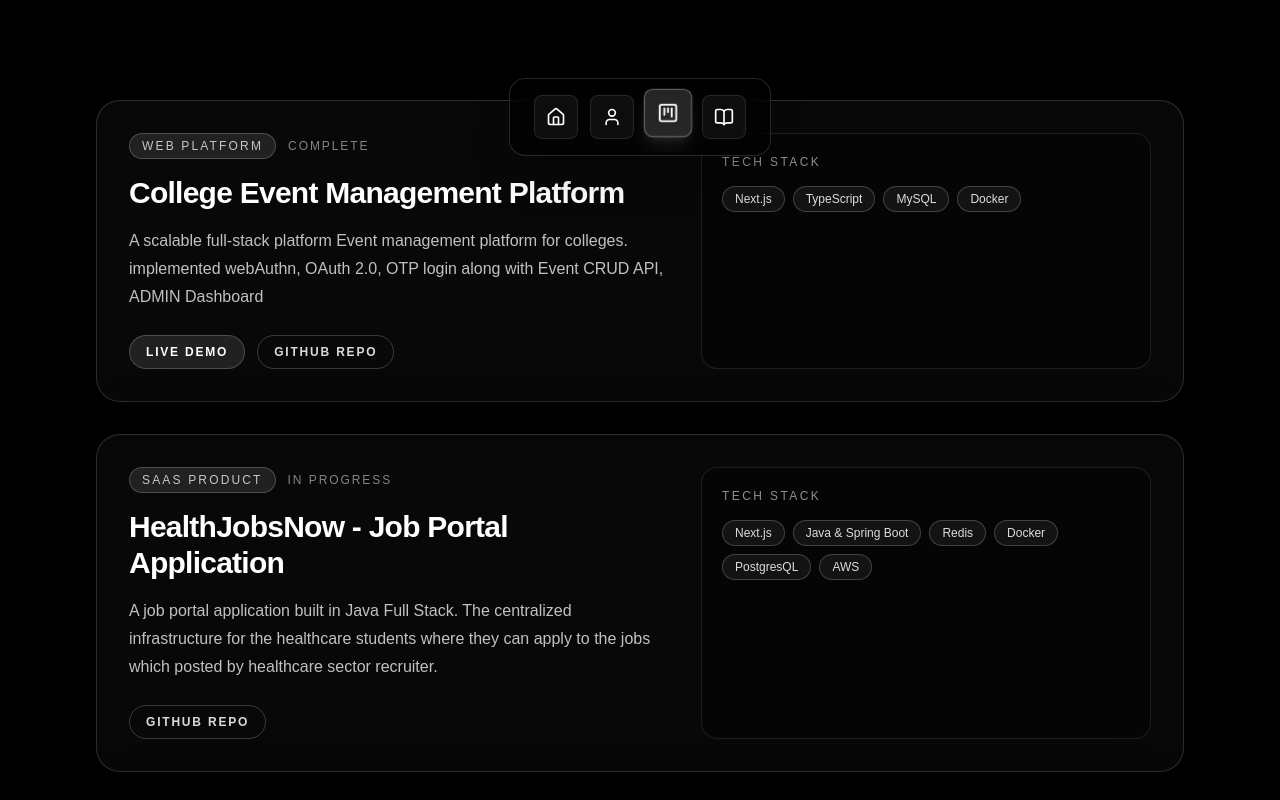
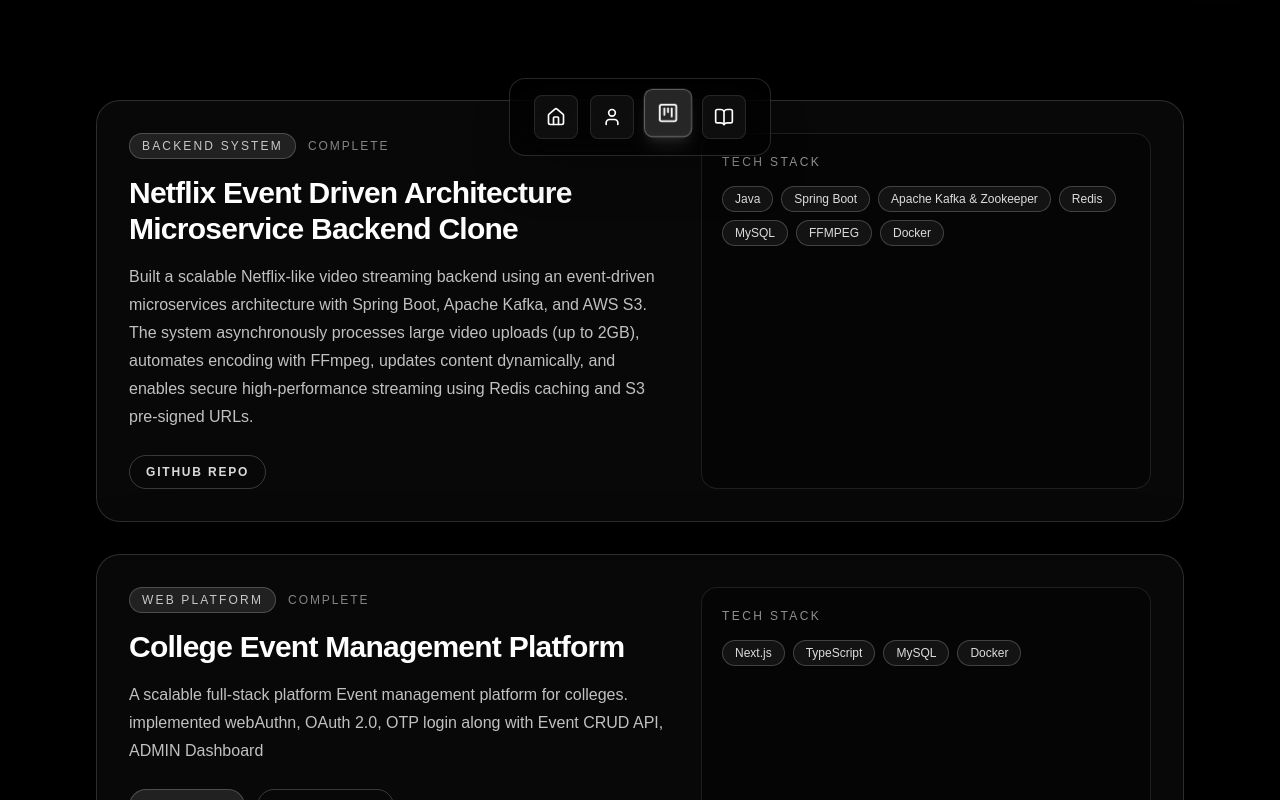
Before and after one commit to kartavyagore/KartavyaGore, a Next.js app: page /projects in a window 1280 px wide. Shown: the part 620-1420 px from the top of the page. Built offline with nearby package versions, Linux system fonts and the light colour scheme.

Commit message:
Netflix EDA Project Added.

```diff
--- a/app/projects/page.tsx
+++ b/app/projects/page.tsx
@@ -15,6 +15,16 @@
 
 
 const projects: Project[] = [
+   {
+    title: "Netflix Event Driven Architecture Microservice Backend Clone",
+    tag: "Backend System",
+    summary:
+      "Built a scalable Netflix-like video streaming backend using an event-driven microservices architecture with Spring Boot, Apache Kafka, and AWS S3. The system asynchronously processes large video uploads (up to 2GB), automates encoding with FFmpeg, updates content dynamically, and enables secure high-performance streaming using Redis caching and S3 pre-signed URLs.",
+    stack: ["Java","Spring Boot", "Apache Kafka & Zookeeper", "Redis" ,"MySQL","FFMPEG", "Docker"],
+    status: "Complete",
+    liveUrl: "",
+    repoUrl: "https://github.com/kartavyagore/Netflix-Event-Driven-Architecture-Backend",
+  },
   {
     title: "College Event Management Platform",
     tag: "Web Platform",
```
